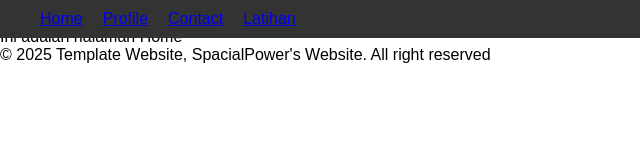
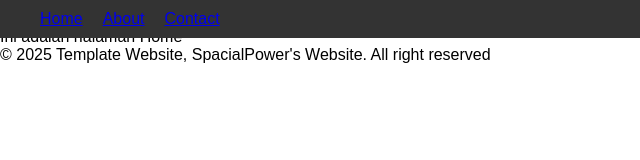
Before and after one commit to SpacialPowerthysilly/Ekskul-Coding, a plain HTML site: page index.html in a window 1280 px wide. Shown: the full height of the page, 0-640 px from the left. Drawn offline with Linux system fonts and the light colour scheme.

Commit message:
Index Version 2.0

```diff
--- a/index.html
+++ b/index.html
@@ -2,16 +2,15 @@
 <html>
     <head>
         <title>Home - Webpage</title>
-        <link rel="stylesheet" href="Style.css">
+        <link rel="stylesheet" href="style.css">
     </head>
     <body>
       <header>
         <nav class="navbar">
           <ul>
             <li><a href="Index.html" class="active">Home</a></li>
-            <li><a href="#" class="active">Profile</a></li>
-            <li><a href="#" class="active">Contact</a></li>
-            <li><a href="#" class="active">Latihan</a></li>
+            <li><a href="about.html">About</a></li>
+            <li><a href="contact.html">Contact</a></li>
           </ul>
       </header>
 
```
